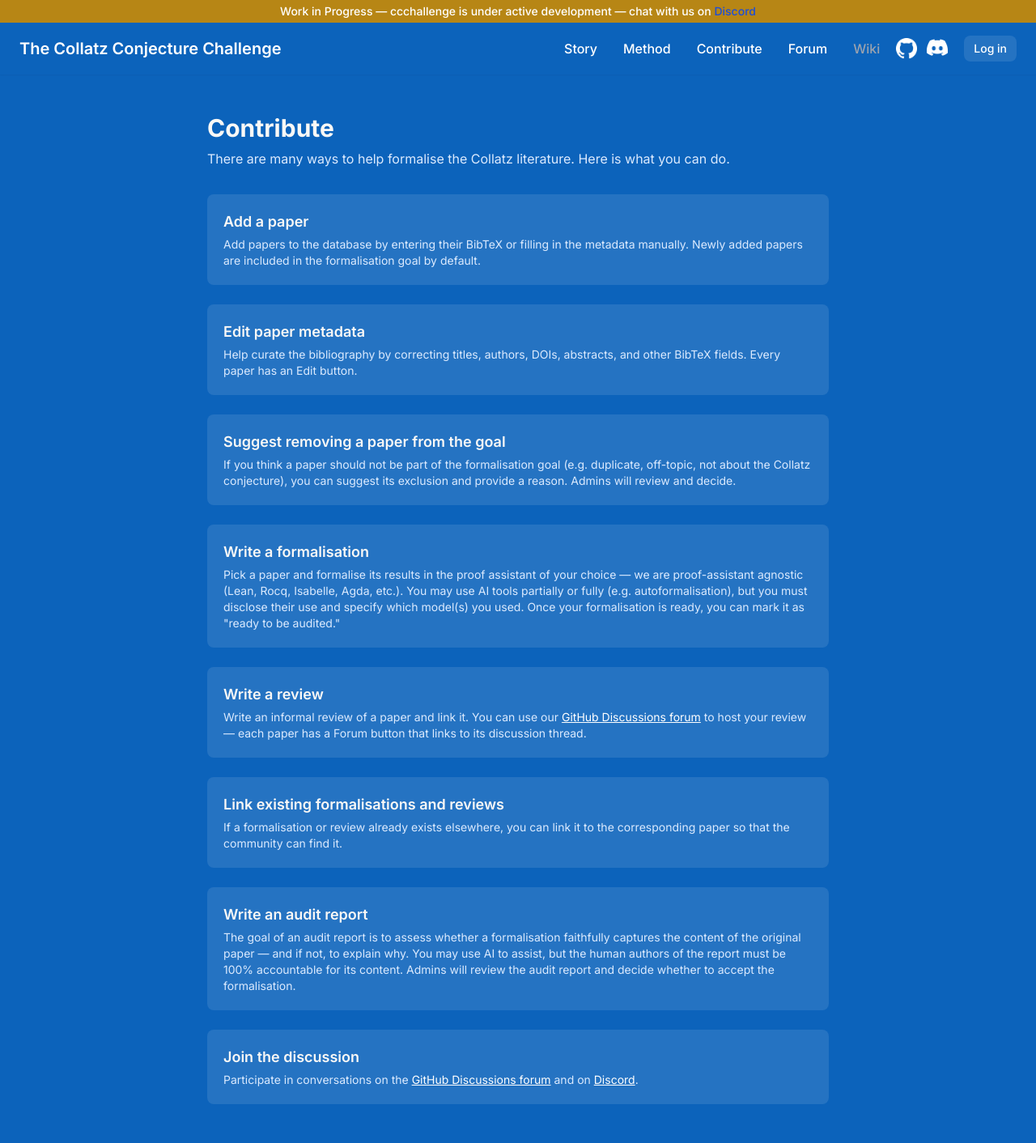
After one commit to ccchallenge-org/ccchallenge, a FastAPI app: template backend/templates/contribute.html in a window 1280 px wide. The commit adds this page. Shown: the whole page at 81% size. Run offline with FastAPI, Linux system fonts and the light colour scheme; the template is opened without the code that fills it, so the values that code supplies are empty; parts of the project's set-up code (start-up, migrations or seed data) failed here and were passed over; some libraries are stand-ins or nearby versions.

Commit message:
Add Method and Contribute pages
Method: high-level 3-stage pipeline (formalisation → audit → accepted).
Contribute: lists all ways users can help (add/edit papers, suggest
exclusions, write formalisations/reviews/audits, link existing work,
join discussions).

Co-Authored-By: Claude Opus 4.6 <noreply@anthropic.com>

```diff
--- a/backend/main.py
+++ b/backend/main.py
@@ -151,6 +151,22 @@ async def _compute_stats(session: AsyncSession) -> dict:
         "audited": bucket.get(4, 0),
         "reviews": reviews,
     }
+
+
+@app.get("/method")
+async def method_page(
+    request: Request,
+    user: User | None = Depends(current_optional_user),
+):
+    return templates.TemplateResponse("method.html", {"request": request, "user": user})
+
+
+@app.get("/contribute")
+async def contribute_page(
+    request: Request,
+    user: User | None = Depends(current_optional_user),
+):
+    return templates.TemplateResponse("contribute.html", {"request": request, "user": user})
 
 
 @app.get("/story")
--- a/backend/templates/_layout.html
+++ b/backend/templates/_layout.html
@@ -81,8 +81,8 @@
                 </a>
                 <ul class="flex space-x-2 items-center">
                     <li><a href="/story" class="text-white hover:text-gray-300 px-3 py-2 rounded-md font-medium transition-colors cursor-default">Story</a></li>
-                    <li><span class="text-gray-400 px-3 py-2 rounded-md font-medium">Method</span></li>
-                    <li><span class="text-gray-400 px-3 py-2 rounded-md font-medium">Contribute</span></li>
+                    <li><a href="/method" class="text-white hover:text-gray-300 px-3 py-2 rounded-md font-medium transition-colors cursor-default">Method</a></li>
+                    <li><a href="/contribute" class="text-white hover:text-gray-300 px-3 py-2 rounded-md font-medium transition-colors cursor-default">Contribute</a></li>
                     <li><a href="https://github.com/orgs/ccchallenge-org/discussions" class="text-white hover:text-gray-300 px-3 py-2 rounded-md font-medium transition-colors cursor-default">Forum</a></li>
                     <li><span class="text-gray-400 px-3 py-2 rounded-md font-medium">Wiki</span></li>
                     <div class="flex items-center space-x-3">
--- /dev/null
+++ b/backend/templates/contribute.html
@@ -0,0 +1,89 @@
+{% extends "_layout.html" %}
+
+{% block content %}
+<div class="max-w-3xl mx-auto py-8">
+
+    <h1 class="text-3xl font-bold mb-2">Contribute</h1>
+    <p class="text-blue-100 mb-8">There are many ways to help formalise the Collatz literature. Here is what you can do.</p>
+
+    <div class="space-y-6">
+
+        <!-- Add a paper -->
+        <div class="bg-white/10 rounded-lg p-5">
+            <h2 class="text-lg font-semibold mb-1">Add a paper</h2>
+            <p class="text-blue-100 text-sm">
+                Add papers to the database by entering their BibTeX or filling in the metadata manually.
+                Newly added papers are included in the formalisation goal by default.
+            </p>
+        </div>
+
+        <!-- Edit paper info -->
+        <div class="bg-white/10 rounded-lg p-5">
+            <h2 class="text-lg font-semibold mb-1">Edit paper metadata</h2>
+            <p class="text-blue-100 text-sm">
+                Help curate the bibliography by correcting titles, authors, DOIs, abstracts, and other BibTeX fields.
+                Every paper has an Edit button.
+            </p>
+        </div>
+
+        <!-- Suggest exclusion -->
+        <div class="bg-white/10 rounded-lg p-5">
+            <h2 class="text-lg font-semibold mb-1">Suggest removing a paper from the goal</h2>
+            <p class="text-blue-100 text-sm">
+                If you think a paper should not be part of the formalisation goal (e.g. duplicate, off-topic, not about the Collatz conjecture), you can suggest its exclusion and provide a reason. Admins will review and decide.
+            </p>
+        </div>
+
+        <!-- Write a formalisation -->
+        <div class="bg-white/10 rounded-lg p-5">
+            <h2 class="text-lg font-semibold mb-1">Write a formalisation</h2>
+            <p class="text-blue-100 text-sm">
+                Pick a paper and formalise its results in the proof assistant of your choice &mdash; we are proof-assistant agnostic (Lean, Rocq, Isabelle, Agda, etc.).
+                You may use AI tools partially or fully (e.g. autoformalisation), but you must disclose their use and specify which model(s) you used.
+                Once your formalisation is ready, you can mark it as "ready to be audited."
+            </p>
+        </div>
+
+        <!-- Write a review -->
+        <div class="bg-white/10 rounded-lg p-5">
+            <h2 class="text-lg font-semibold mb-1">Write a review</h2>
+            <p class="text-blue-100 text-sm">
+                Write an informal review of a paper and link it. You can use our
+                <a href="https://github.com/orgs/ccchallenge-org/discussions" class="text-white underline hover:text-blue-200">GitHub Discussions forum</a>
+                to host your review &mdash; each paper has a Forum button that links to its discussion thread.
+            </p>
+        </div>
+
+        <!-- Link existing work -->
+        <div class="bg-white/10 rounded-lg p-5">
+            <h2 class="text-lg font-semibold mb-1">Link existing formalisations and reviews</h2>
+            <p class="text-blue-100 text-sm">
+                If a formalisation or review already exists elsewhere, you can link it to the corresponding paper so that the community can find it.
+            </p>
+        </div>
+
+        <!-- Write an audit report -->
+        <div class="bg-white/10 rounded-lg p-5">
+            <h2 class="text-lg font-semibold mb-1">Write an audit report</h2>
+            <p class="text-blue-100 text-sm">
+                The goal of an audit report is to assess whether a formalisation faithfully captures the content of the original paper &mdash; and if not, to explain why.
+                You may use AI to assist, but the human authors of the report must be 100% accountable for its content.
+                Admins will review the audit report and decide whether to accept the formalisation.
+            </p>
+        </div>
+
+        <!-- Participate in discussions -->
+        <div class="bg-white/10 rounded-lg p-5">
+            <h2 class="text-lg font-semibold mb-1">Join the discussion</h2>
+            <p class="text-blue-100 text-sm">
+                Participate in conversations on the
+                <a href="https://github.com/orgs/ccchallenge-org/discussions" class="text-white underline hover:text-blue-200">GitHub Discussions forum</a>
+                and on
+                <a href="https://discord.gg/NJYYYMFBjA" class="text-white underline hover:text-blue-200">Discord</a>.
+            </p>
+        </div>
+
+    </div>
+
+</div>
+{% endblock %}
```
Also changed, not shown: backend/templates/method.html (added, +57 -0 lines).
